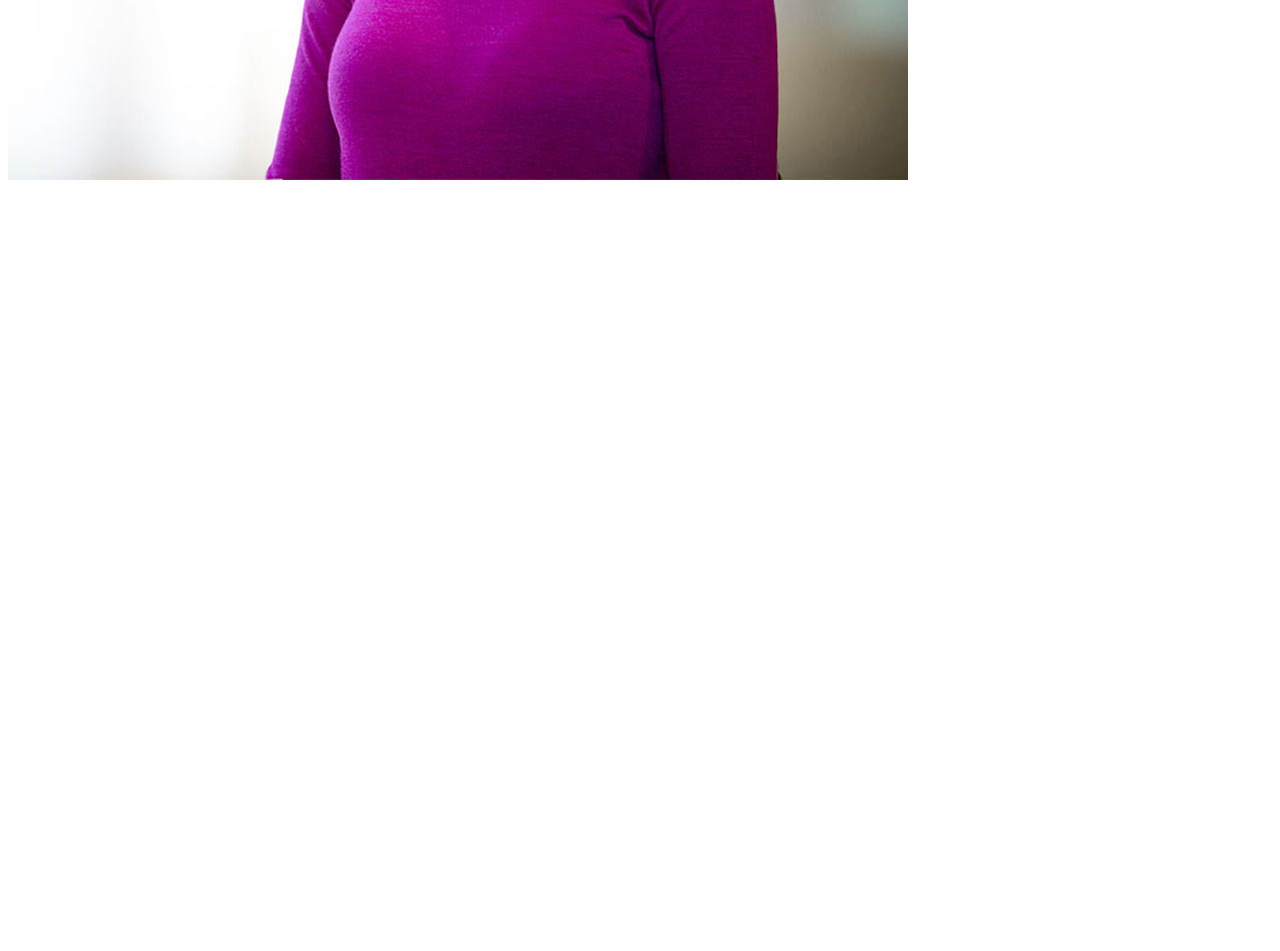
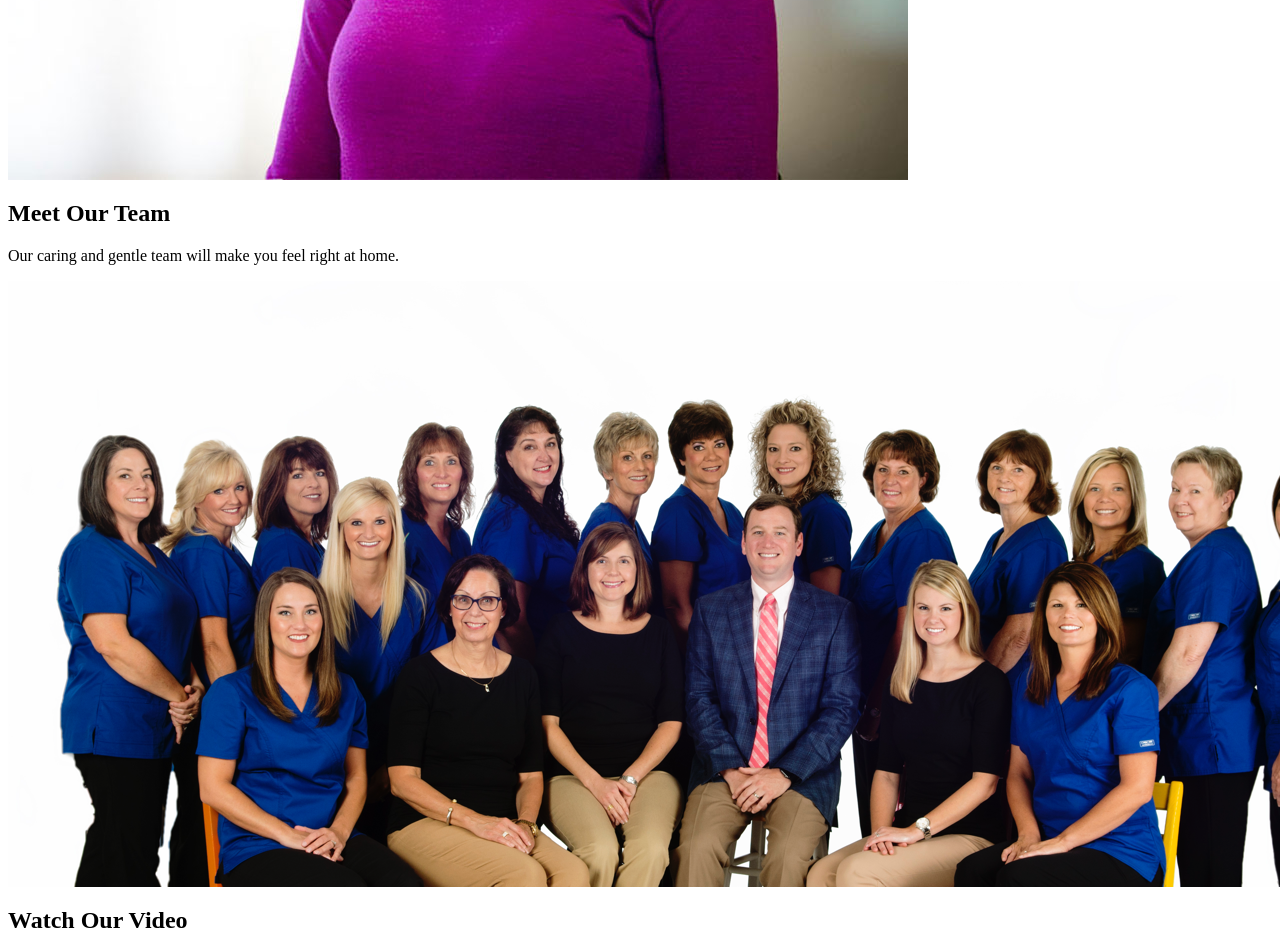
Before and after one commit to joekarasek/Dr.-Adams, a Node project: template src/templates/organisms/about.twig in a window 1280 px wide; the page is wider, and only the part inside the window is pictured. Shown: the part 3714-4665 px from the top of that part. Before the commit the page ends 3894 px from the top of that part, so only its background shows below. Run offline with Node 20 templates, Linux system fonts and the light colour scheme; the template is opened without the code that fills it, so the values that code supplies are empty.

Commit message:
add team and video sections

```diff
--- a/src/templates/organisms/about.twig
+++ b/src/templates/organisms/about.twig
@@ -116,3 +116,20 @@
 
     {#</div>#}
 </section>
+
+<section id="meet-the-team">
+    <div class="heading">
+        <h2>Meet Our Team</h2>
+        <p>Our caring and gentle team will make you feel right at home.</p>
+    </div>
+    <img src="assets/team/team.png" alt="The whole team" class="image">
+</section>
+
+<section id="video-promo">
+    <div class="heading">
+        <h2>Watch Our Video</h2>
+    </div>
+    <div class="container video__wrapper">
+        <iframe src="https://player.vimeo.com/video/205090959" width="640" height="272" frameborder="0" webkitallowfullscreen mozallowfullscreen allowfullscreen></iframe>
+    </div>
+</section>
```
Also changed, not shown: src/scss/organisms/_about.scss (+40 -0 lines), src/assets/team/team.png (added).
